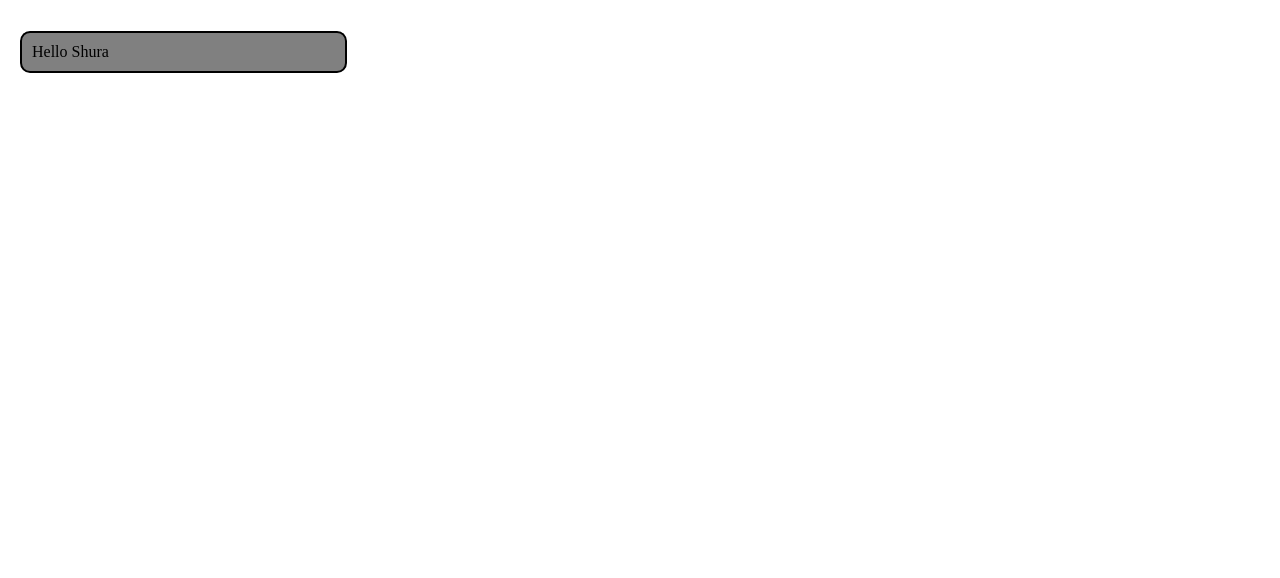
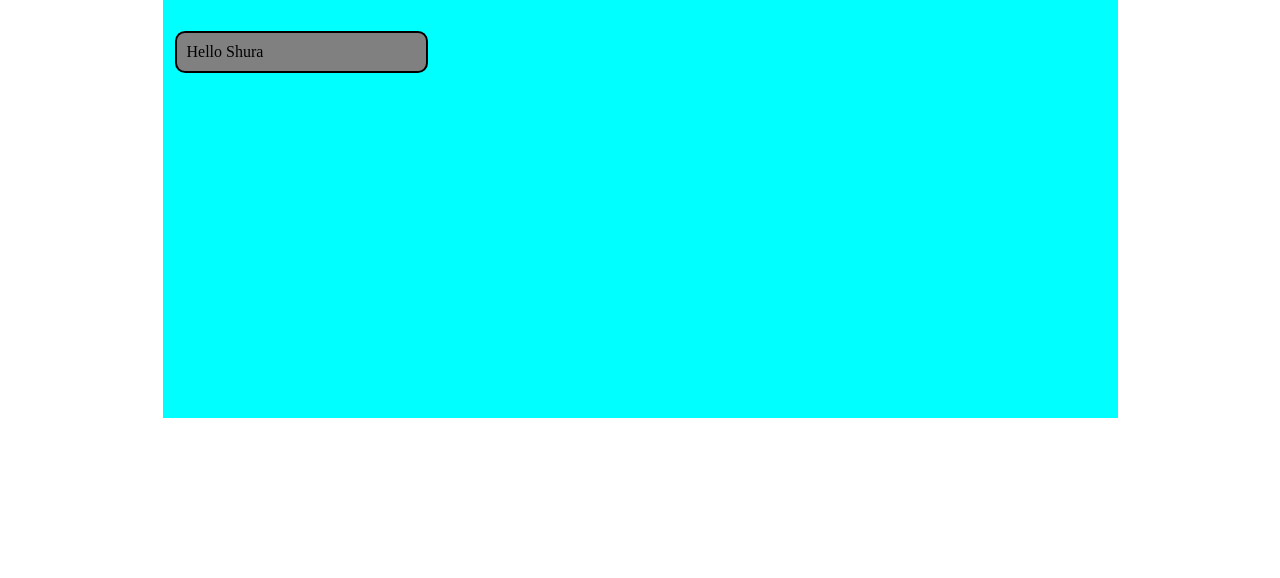
Before and after one commit to akshitchowdhury/go-chat, a plain HTML site: page index.html in a window 1280 px wide. Shown: the part 222-800 px from the top of the page. Drawn offline with Linux system fonts and the light colour scheme.

Commit message:
5th commit

```diff
--- a/style.css
+++ b/style.css
@@ -3,6 +3,12 @@
     margin: auto;
     width: 20%;
     height: 20%;
+}
+.container{
+    max-width: 955px;
+    background-color: aqua;
+    margin: auto;
+    height: 60vh;
 }
 
 .message{
```
